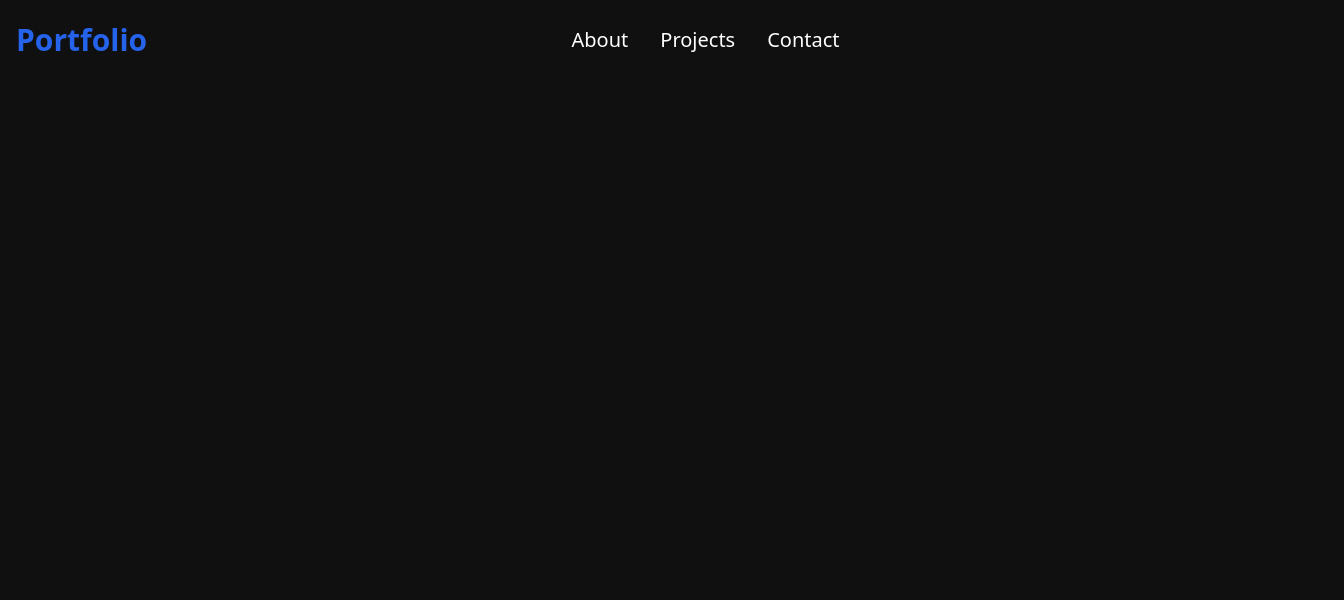
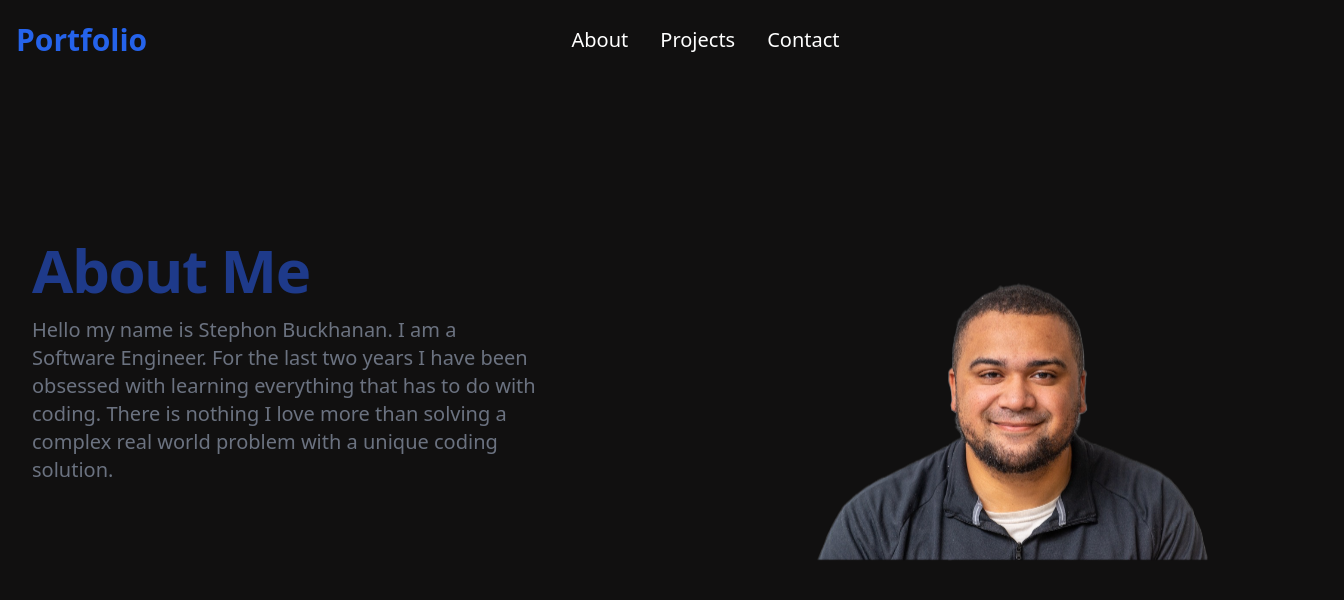
Before and after one commit to sbuckhanan/Personal-Portfolio, a React (Create React App) app: page / in a window 1280 px wide. Shown: the top 600 px of the page, 1344 px wide, since content can reach past the window. Built offline with nearby package versions, Linux system fonts and the light colour scheme.

Commit message:
begin working on about me

```diff
--- /dev/null
+++ b/src/components/About.jsx
@@ -0,0 +1,39 @@
+/* This example requires Tailwind CSS v2.0+ */
+export const About = () => {
+	return (
+		<div className='overflow-hidden'>
+			<div className='pt-16 pb-80 sm:pt-24 sm:pb-40 lg:pt-40 lg:pb-48'>
+				<div className='mx-auto max-w-7xl px-4 sm:static sm:px-6 lg:px-8'>
+					<div className='sm:max-w-lg'>
+						<h1 className='font text-2xl font-bold tracking-tight text-blue-900 sm:text-6xl'>
+							About Me
+						</h1>
+						<p className='mt-4 text-xl text-gray-500'>
+							Hello my name is Stephon Buckhanan. I am a Software Engineer. For the last two years I
+							have been obsessed with learning everything that has to do with coding. There is
+							nothing I love more than solving a complex real world problem with a unique coding
+							solution.
+						</p>
+					</div>
+					<div>
+						<div className='mt-10'>
+							<div
+								aria-hidden='true'
+								className='pointer-events-none lg:absolute lg:inset-y-0 lg:mx-auto lg:w-full lg:max-w-7xl'>
+								<div className='md:absolute md:transform sm:left-1/2 sm:top-0 sm:translate-x-8 lg:left-1/2 lg:top-1/2 lg:-translate-y-1/2 lg:translate-x-8'>
+									<div className='items-center space-x-6 lg:space-x-8'>
+										<img
+											src='images/portrait.png'
+											alt=''
+											className='mt-5 object-none object-center'
+										/>
+									</div>
+								</div>
+							</div>
+						</div>
+					</div>
+				</div>
+			</div>
+		</div>
+	);
+};
--- a/src/components/App.jsx
+++ b/src/components/App.jsx
@@ -1,10 +1,12 @@
 import '../style/App.css';
 import { Navbar } from './Nabar';
+import { About } from './About';
 
 function App() {
 	return (
 		<div>
 			<Navbar />
+			<About />
 		</div>
 	);
 }
```
Also changed, not shown: public/images/portrait.png, public/manifest.json.
